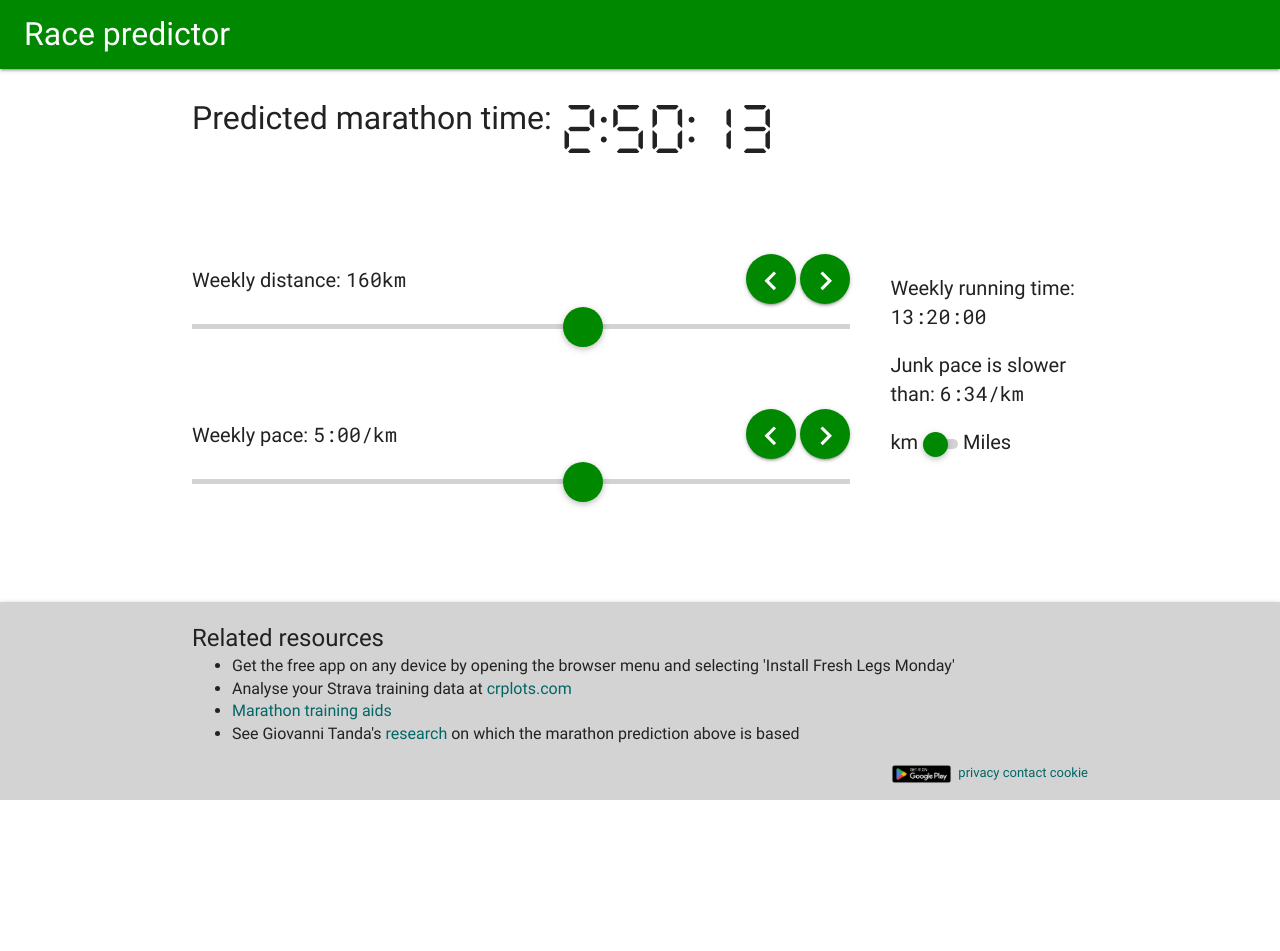
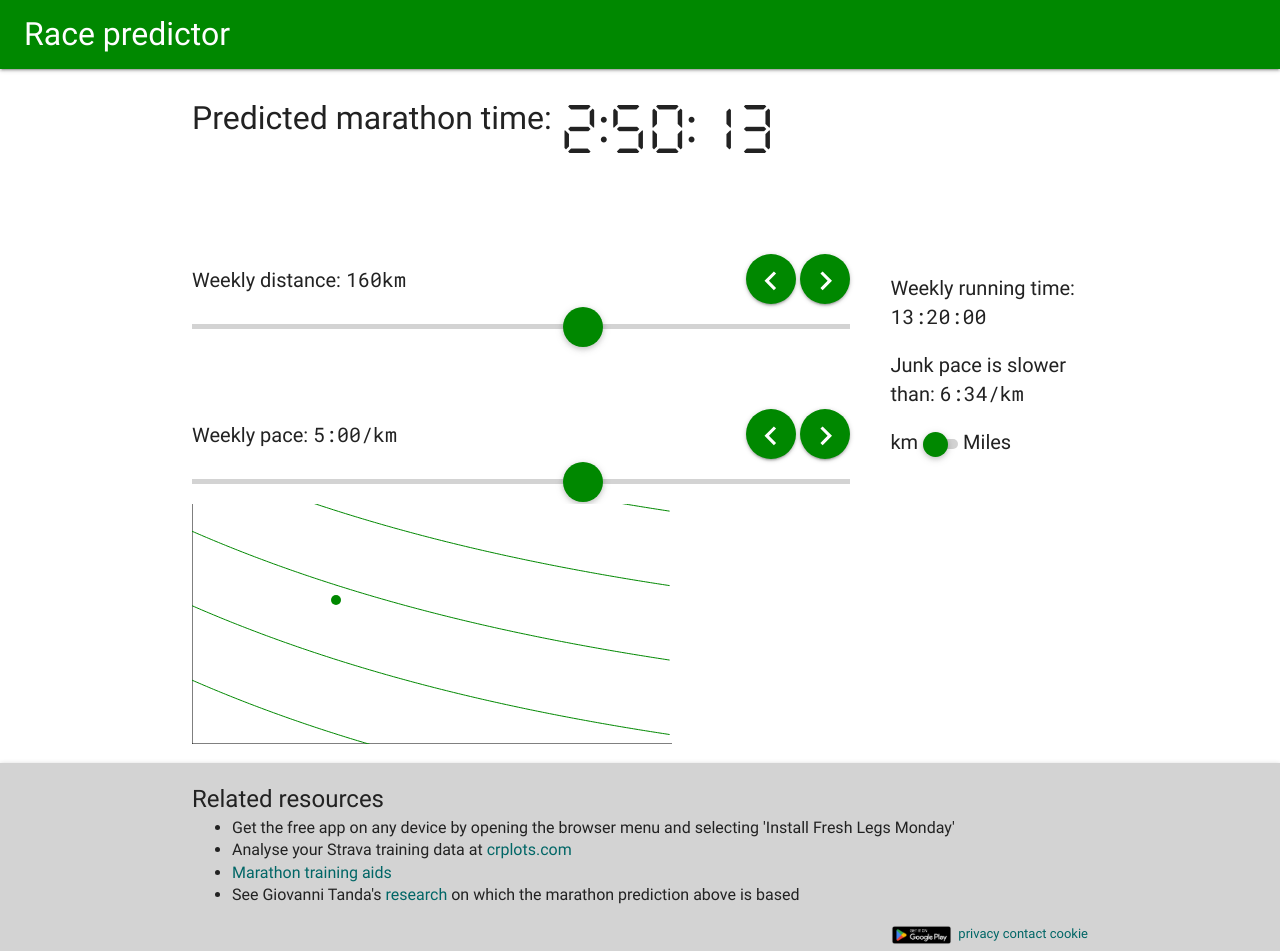
Before and after one commit to emoffett/FreshLegsMonday, a plain HTML site: page static/index.html in a window 1280 px wide. Before the commit the page ends 800 px from the top, so only its background shows below. Drawn offline with Linux system fonts and the light colour scheme.

Commit message:
PoC Tanda-space graph

```diff
--- a/static/index.html
+++ b/static/index.html
@@ -110,6 +110,14 @@
         </div>
       </div>
     </section>
+
+    <section>
+      <div class="large-row">
+        <div class="max-width">
+          <tanda-graph></tanda-graph>
+        </div>
+      </div>
+    </section>
   </main>
 
   <footer>
--- a/static/js/predictor.js
+++ b/static/js/predictor.js
@@ -180,3 +180,128 @@ crApp.predictor = function() {
 window.addEventListener("load", () => {
   crApp.predictor.update();
 });
+
+// https://dev.to/ndesmic/graphing-with-web-components-n3d
+class TandaSpace extends HTMLElement {
+  #points = [];
+  #width = 480;  // SVG pixels
+  #height = 240;  // SVG pixels
+  #xmax = 240;  // Weekly distance in km
+  #xmin = 40;  // Weekly distance in km
+  #ymax = 450;  // Pace in s/km
+  #ymin = 200;  // Pace in s/km
+  #step = 1;  // Length between calculations in km
+  #continuous = false;
+  #thickness = 1;
+  #defaultSize = 1;
+  #defaultColor = "#008800"
+
+  static observedAttributes = ["points", "func", "step", "width", "height", "xmin", "xmax", "ymin", "ymax", "default-shape", "default-size", "default-color", "continuous", "thickness"];
+  constructor() {
+      super();
+      this.bind(this);
+  }
+  bind(element) {
+      element.attachEvents.bind(element);
+  }
+  render() {
+    if(!this.shadowRoot){
+        this.attachShadow({ mode: "open" });
+    }
+    this.innerHTML = "";
+    const svg = document.createElementNS("http://www.w3.org/2000/svg", "svg");
+    svg.setAttribute("width", this.#width);
+    svg.setAttribute("height", this.#height);
+    svg.append(this.background());
+    svg.append(this.guides());
+
+    svg.append(this.tandaPoint(100, 300));
+    for (let time = 2; time <= 7; time += 0.5) {
+      svg.append(this.tandaLine(time * 60 * 60));
+    }
+
+    this.shadowRoot.append(svg);
+  }
+
+  windowX(v) {  // x is pixels from left
+    v = v - this.#xmin;
+    v = v / (this.#xmax - this.#xmin);
+    v = v * this.#width;
+    return v;
+  }
+  windowY(v) {  // y is pixels from top
+    v = v - this.#ymin;
+    v = v / (this.#ymax - this.#ymin);
+    v = v * this.#height;
+    return v;
+  }
+
+  attachEvents() {
+
+  }
+  connectedCallback() {
+    this.render();
+    this.attachEvents();
+  }
+  attributeChangedCallback(name, oldValue, newValue) {
+    this[hyphenCaseToCamelCase(name)] = newValue;
+  }
+
+  tandaPoint(distance, pace){
+    const circle = document.createElementNS("http://www.w3.org/2000/svg", "circle");
+    circle.setAttribute("cx", this.windowX(distance));
+    circle.setAttribute("cy", this.windowY(pace));
+    circle.setAttribute("r", 5);
+    circle.setAttribute("fill", this.#defaultColor);
+    return circle;
+  }
+
+  tandaLine(time){
+    let points = [];
+    for (let x = this.#xmin; x < this.#xmax; x += this.#step) {
+      const y = (time/42.195 - 140*Math.exp(-0.0053 * x) - 17.1)/0.55;  // y is pace (s/km), x is distance (km)
+      points.push({x, y, color: this.#defaultColor, size: this.#defaultSize});
+    }
+
+    points = points.map(p => ({
+      x: this.windowX(p.x),
+      y: this.windowY(p.y),
+      color: p.color,
+      size: p.size,
+    }));
+
+    const pathData = ["M"];
+    pathData.push(points[0].x.toFixed(2), points[0].y.toFixed(2));
+    for (let i = 1; i < points.length; i++) {
+        pathData.push("L", points[i].x.toFixed(2), points[i].y.toFixed(2));
+    }
+    const path = document.createElementNS("http://www.w3.org/2000/svg", "path");
+    path.setAttribute("fill", "none");
+    path.setAttribute("stroke-width", this.#thickness);
+    path.setAttribute("stroke", this.#defaultColor);
+    path.setAttribute("d", pathData.join(" "));
+    return path;
+  }
+
+  guides() {
+    const guides = document.createElementNS("http://www.w3.org/2000/svg", "path");
+    guides.setAttribute("stroke-width", 1.0);
+    guides.setAttribute("stroke", "black");
+    guides.setAttribute("d", `M0,${this.#height} H${this.#width} M0,0 V${this.#height}`);
+    return guides;
+  }
+
+  background(){
+    const background = document.createElementNS("http://www.w3.org/2000/svg", "rect");
+    background.setAttribute("width", this.#width);
+    background.setAttribute("height", this.#height);
+    background.setAttribute("fill", "white");
+    return background;
+  }
+}
+
+function hyphenCaseToCamelCase(text) {
+  return text.replace(/-([a-z])/g, g => g[1].toUpperCase());
+}
+
+customElements.define("tanda-graph", TandaSpace);
```
